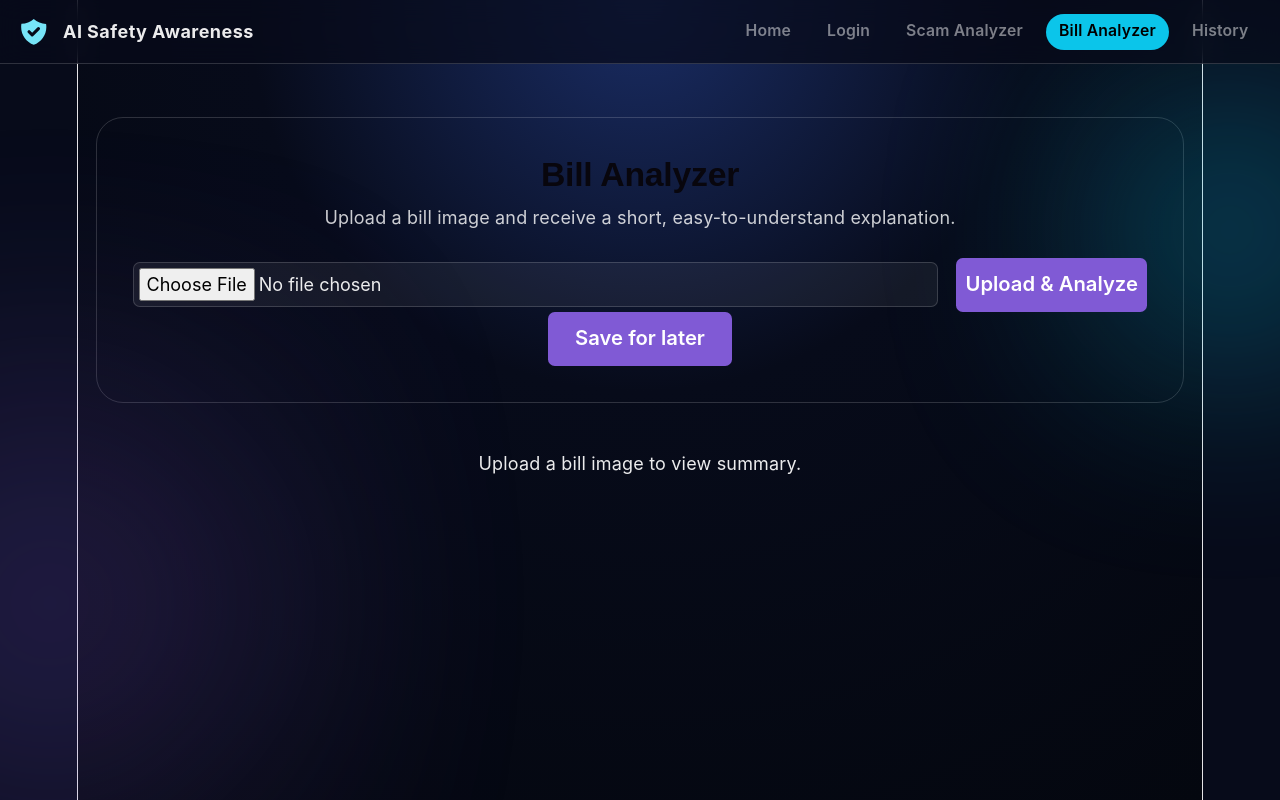
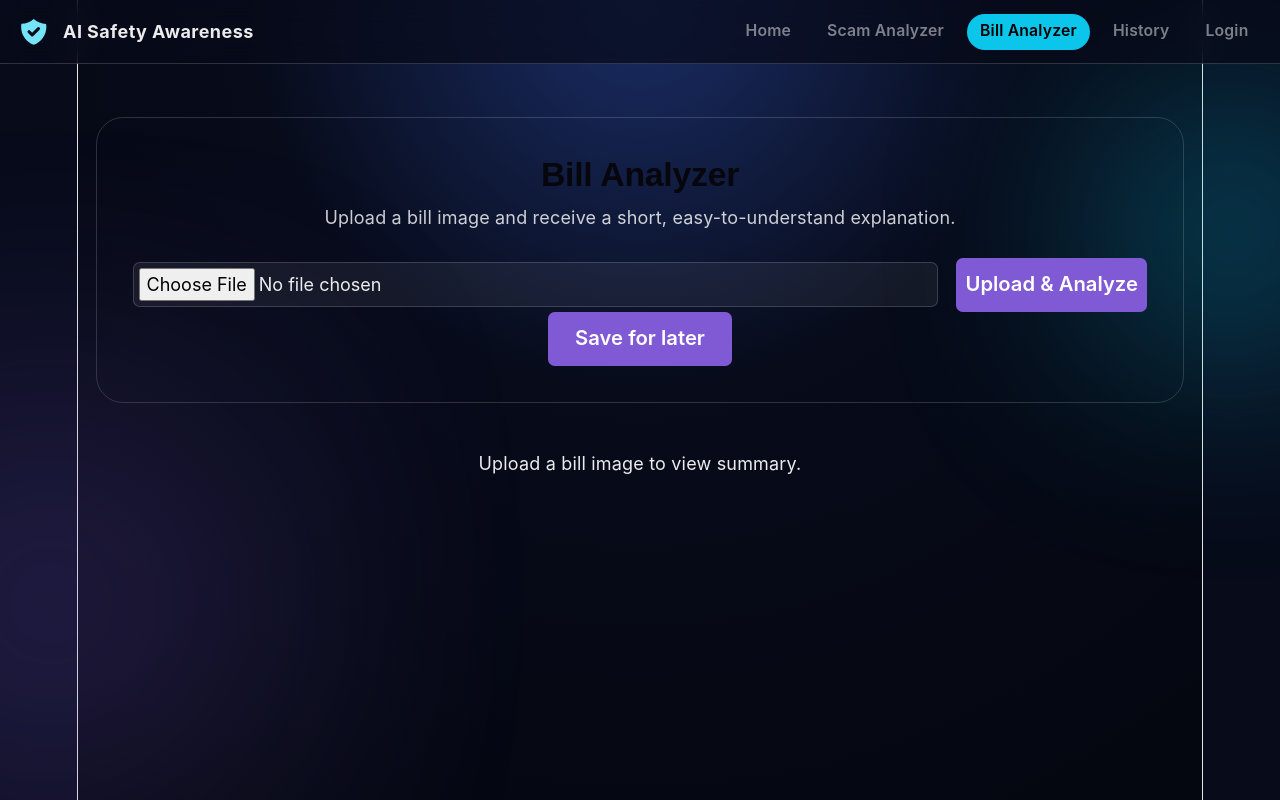
Before and after one commit to ShraddhaMulekar/AI-safety_Awareness-Platform, a React app in the folder frontend/: page /bill in a window 1280 px wide. Built offline with nearby package versions, Linux system fonts and the light colour scheme; the HTML template or start-up script is replaced by a standard one.

Commit message:
Add new image uploads and enhance BillComponent and AppShell with login/logout functionality

```diff
--- a/frontend/src/components/bill/BillComponent.jsx
+++ b/frontend/src/components/bill/BillComponent.jsx
@@ -78,13 +78,28 @@ const BillComponent = ({ data }) => {
             <strong>Items:</strong>
           </Text>
           <ul>
-            {(bill.items || []).map((item, i) => (
-              <li key={i}>{item}</li>
-            ))}
+            {(bill.items || []).map((item, i) => {
+              const text = typeof item === "string"
+                ? item
+                : item && typeof item === "object"
+                  ? item.description || item.name || `${item.amount ?? ""}`
+                  : String(item);
+
+              const amount = item && typeof item === "object"
+                ? item.amount
+                : null;
+
+              return (
+                <li key={i}>
+                  {text}
+                  {amount != null ? ` - ₹${amount}` : null}
+                </li>
+              );
+            })}
           </ul>
 
           <Text mt={3}>
-            <strong>Summary:</strong> {bill.summary}
+            <strong>Summary:</strong> {bill.summary || "No short summary available."}
           </Text>
         </Box>
       )}
--- a/frontend/src/components/layout/AppShell.jsx
+++ b/frontend/src/components/layout/AppShell.jsx
@@ -9,12 +9,13 @@ import {
   useBreakpointValue,
 } from "@chakra-ui/react";
 import { keyframes } from "@emotion/react";
-import { Link as RouterLink, useLocation } from "react-router-dom";
+import { Link as RouterLink, useLocation, useNavigate } from "react-router-dom";
 import { HiShieldCheck } from "react-icons/hi";
+import { useState, useEffect } from "react";
 
 const links = [
   { label: "Home", to: "/" },
-  { label: "Login", to: "/login" },
+  // { label: "Login", to: "/login" },
   // { label: "Register", to: "/register" },
   { label: "Scam Analyzer", to: "/scam" },
   { label: "Bill Analyzer", to: "/bill" },
@@ -29,7 +30,20 @@ const pulse = keyframes`
 
 const AppShell = ({ children }) => {
   const location = useLocation();
+  const navigate = useNavigate();
   const compact = useBreakpointValue({ base: true, md: false });
+  const [isLoggedIn, setIsLoggedIn] = useState(false);
+
+  useEffect(() => {
+    const token = localStorage.getItem("token");
+    setIsLoggedIn(!!token);
+  }, [location]);
+
+  const handleLogout = () => {
+    localStorage.removeItem("token");
+    setIsLoggedIn(false);
+    navigate("/");
+  };
 
   return (
     <Box minH="100vh" bgGradient="radial(circle at top, #1a2d65 0%, #070b1a 40%, #04070f 100%)">
@@ -97,6 +111,32 @@ const AppShell = ({ children }) => {
                   </Button>
                 );
               })}
+              {isLoggedIn ? (
+                <Button
+                  size="sm"
+                  borderRadius="full"
+                  variant="ghost"
+                  colorScheme="red"
+                  onClick={handleLogout}
+                  _hover={{ transform: "translateY(-1px)" }}
+                  transition="all 0.2s ease"
+                >
+                  Logout
+                </Button>
+              ) : (
+                <Button
+                  as={RouterLink}
+                  to="/login"
+                  size="sm"
+                  borderRadius="full"
+                  variant="ghost"
+                  colorScheme="whiteAlpha"
+                  _hover={{ transform: "translateY(-1px)" }}
+                  transition="all 0.2s ease"
+                >
+                  Login
+                </Button>
+              )}
             </HStack>
           </Flex>
         </Container>
--- a/frontend/src/pages/bill/HistoryPage.jsx
+++ b/frontend/src/pages/bill/HistoryPage.jsx
@@ -119,7 +119,7 @@ const HistoryPage = () => {
                 {new Date(bill.createdAt).toLocaleString()}
               </Text>
 
-              {bill.extractedText && (
+              {/* {bill.extractedText && (
                 <Box
                   mt={3}
                   p={4}
@@ -135,7 +135,7 @@ const HistoryPage = () => {
                     {bill.extractedText}
                   </Text>
                 </Box>
-              )}
+              )} */}
             </Box>
           ))}
         </Stack>
```
Also changed, not shown: 8 other files (tests, documents, lock files or other folders).
